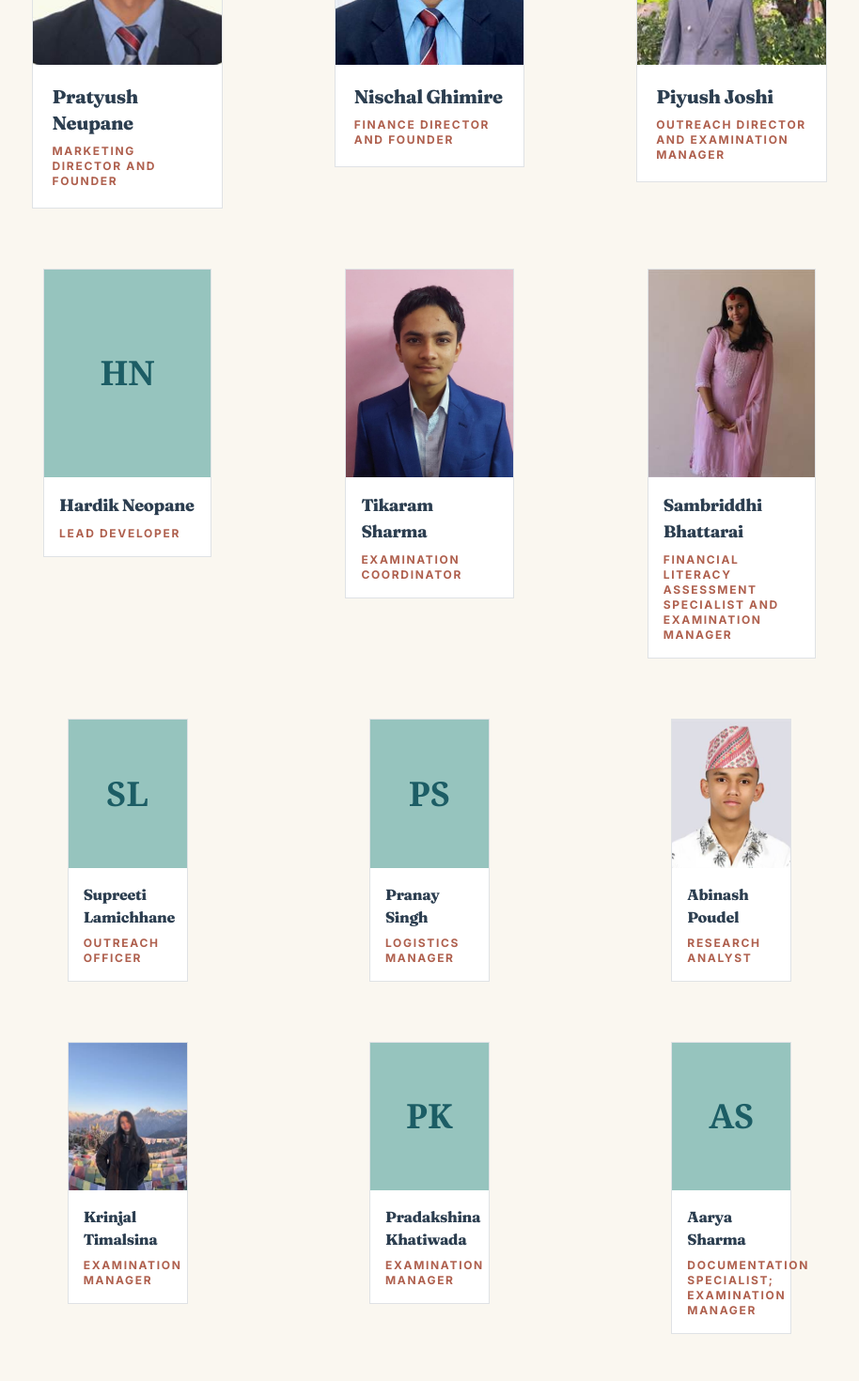
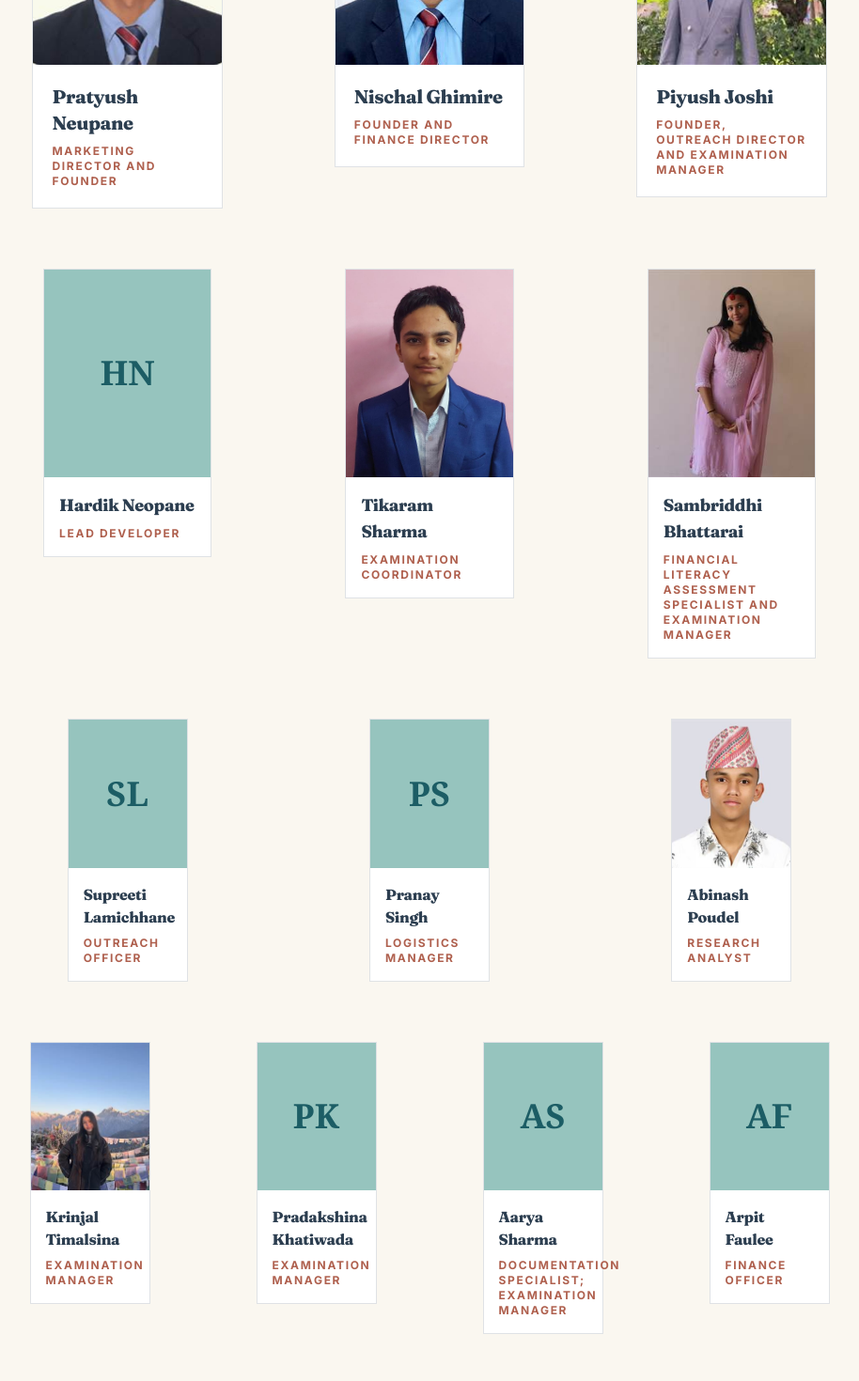
Before and after one commit to HardikNeo/NAFO, a React (Vite) app: page /about in a window 1280 px wide. Shown: the part 1920-3390 px from the top of the page at 94% size, without its empty margins (45-959 px from the left). Built offline with nearby package versions, Linux system fonts and the light colour scheme; no server answers; the database is empty.

Commit message:
Update founder titles and add Arpit Faulee

```diff
--- a/src/components/Team.jsx
+++ b/src/components/Team.jsx
@@ -10,8 +10,11 @@ const teamRows = [
   ],
   [
     { name: "Pratyush Neupane", role: "Marketing Director and Founder" },
-    { name: "Nischal Ghimire", role: "Finance Director and Founder" },
-    { name: "Piyush Joshi", role: "Outreach Director and Examination Manager" },
+    { name: "Nischal Ghimire", role: "Founder and Finance Director" },
+    {
+      name: "Piyush Joshi",
+      role: "Founder, Outreach Director and Examination Manager",
+    },
   ],
   [
     { name: "Hardik Neopane", role: "Lead Developer" },
@@ -30,6 +33,7 @@ const teamRows = [
     { name: "Krinjal Timalsina", role: "Examination Manager" },
     { name: "Pradakshina Khatiwada", role: "Examination Manager" },
     { name: "Aarya Sharma", role: "Documentation Specialist; Examination Manager" },
+    { name: "Arpit Faulee", role: "Finance Officer" },
   ],
 ];
 
```
